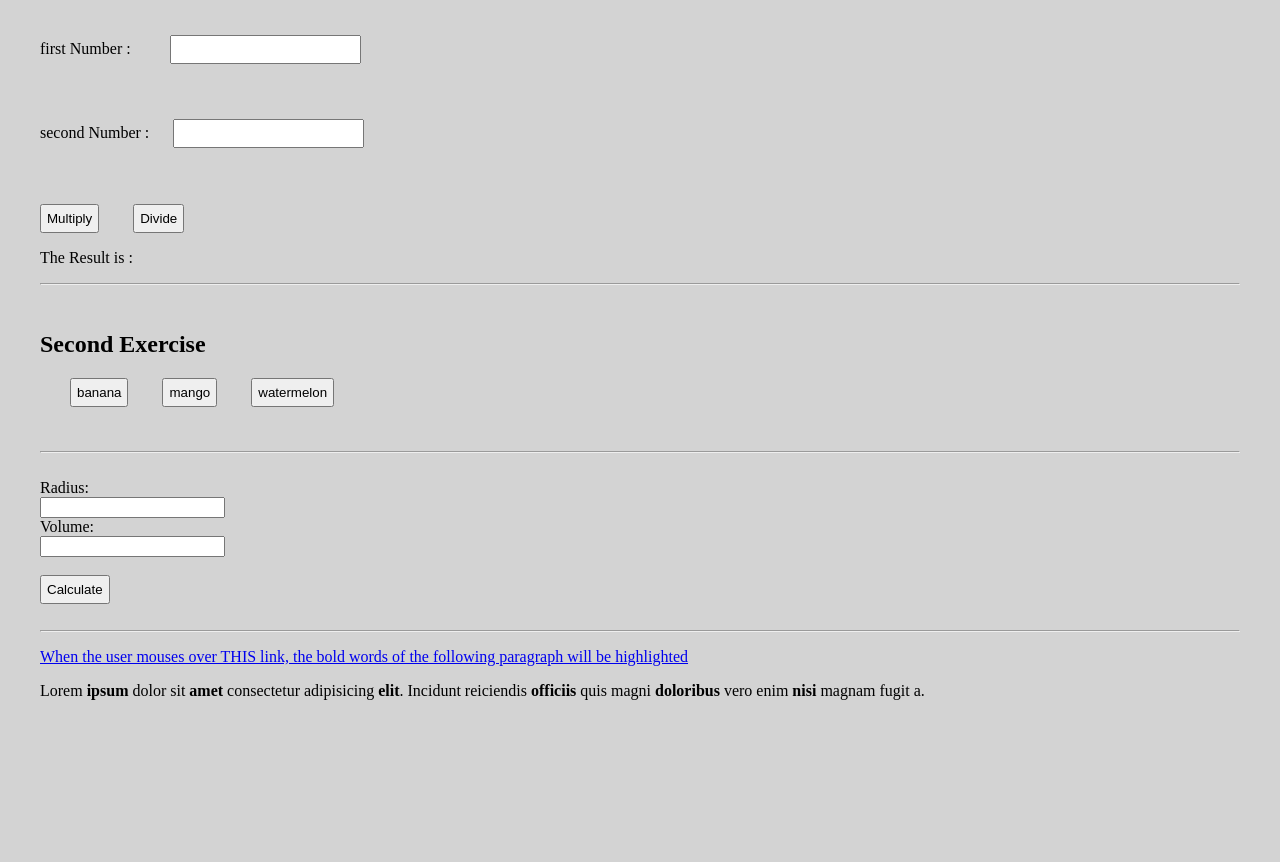
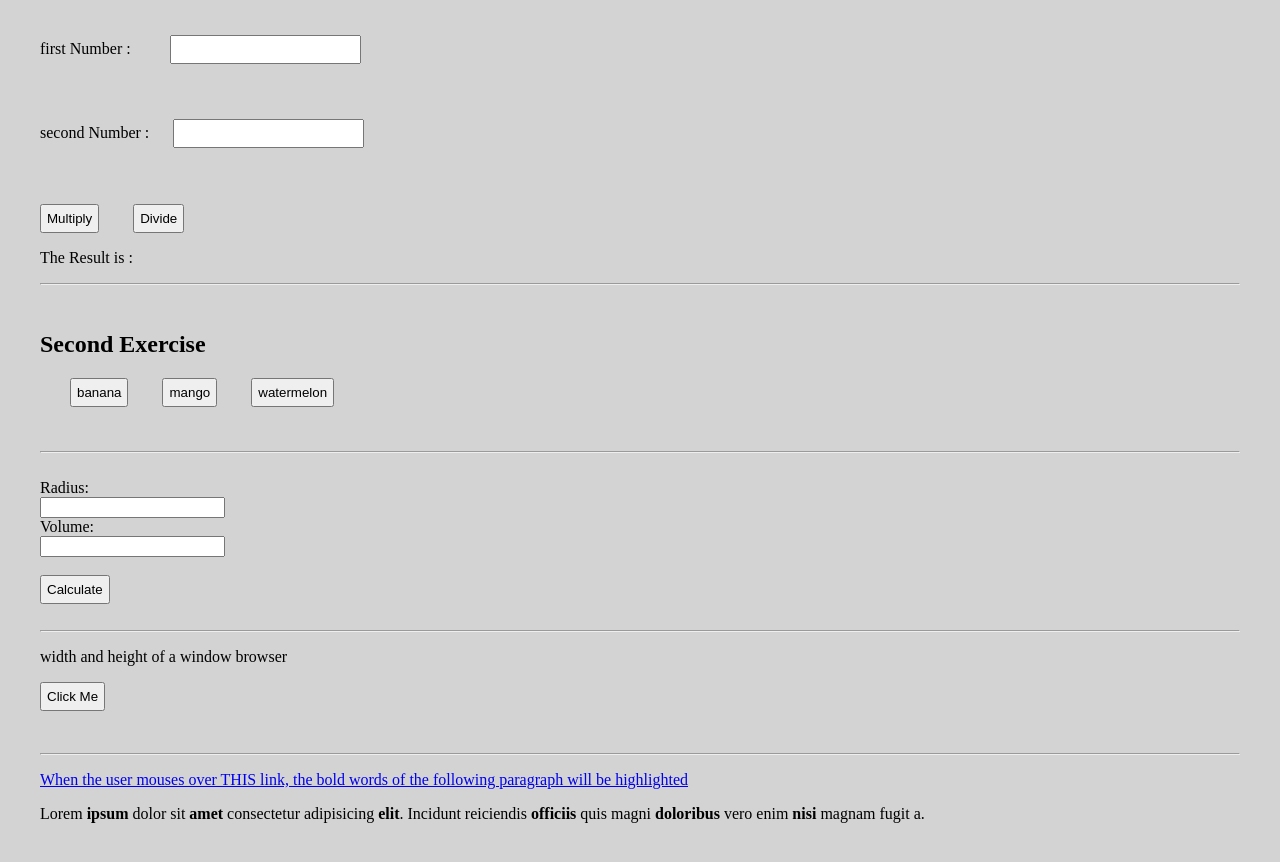
Before and after one commit to YasminFarag/Dom-exercises, a plain HTML site: page dom-exe/index.html in a window 1280 px wide. Shown: the part 98-960 px from the top of the page. Before the commit the page ends 838 px from the top, so only its background shows below. Drawn offline with Linux system fonts and the light colour scheme.

Commit message:
new exercises

```diff
--- a/dom-exe/exercises.js
+++ b/dom-exe/exercises.js
@@ -58,6 +58,15 @@ function multiply(){
 
     document.getElementById('calculate').onsubmit = sphereVolume
 
+
+    // width and height
+
+
+    function widthHeight(){
+        let width = window.innerWidth;
+        let height= window.innerHeight;
+        let result = document.getElementById('cal').textContent = `width : ${width} - height : ${height}`
+    }
     // BOnus question
 
     function highlight(){
--- a/dom-exe/index.html
+++ b/dom-exe/index.html
@@ -82,9 +82,17 @@ Volume: <br>
      <br>
      <hr>
 
+
+     <!--  Height & Width
+ Create a program to get the width and height of the window (any time the window is resized). Show the result on the browser. -->
 <!-- Bonus *** Create a program to highlight the bold words of the following paragraph when the user mouses over the link -->
 
+<p>width and height of a window browser</p>
+<button onclick="widthHeight()">Click Me</button>
 
+<p id="cal"></p>
+<br>
+<hr>
 <p><a href="#" onmouseover="highlight()" onmouseout="returnBack()">When the user mouses over THIS link, the bold words of the following paragraph will be highlighted</a></p>
 
 <p>Lorem <strong>ipsum</strong> dolor sit <strong>amet</strong> consectetur adipisicing <strong>elit</strong>. Incidunt reiciendis <strong>officiis</strong> quis magni <strong>doloribus</strong> vero enim <strong>nisi</strong> magnam fugit a.</p>
```
